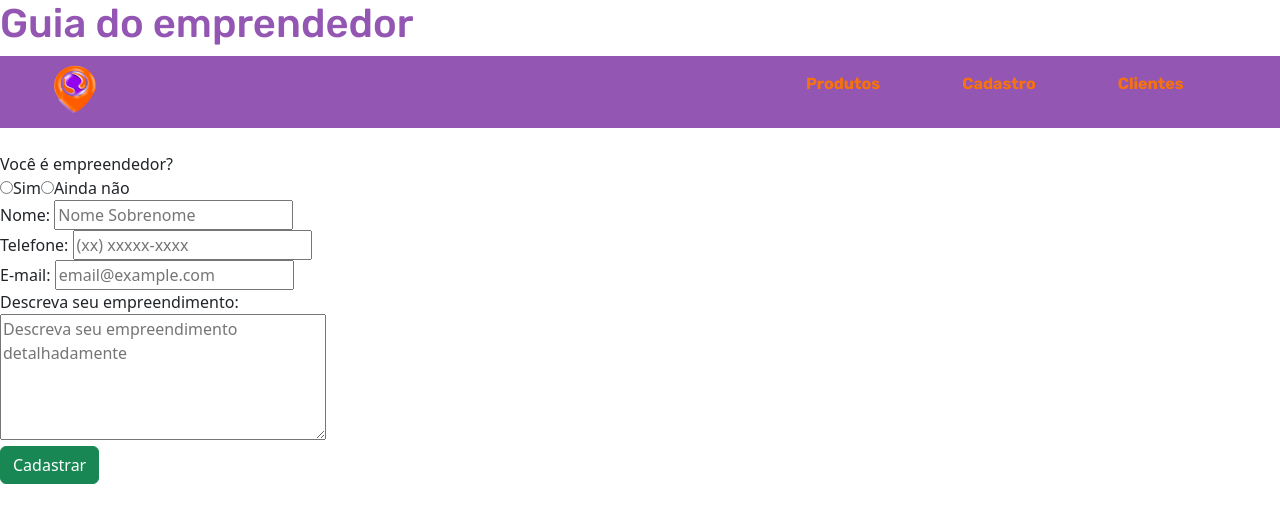
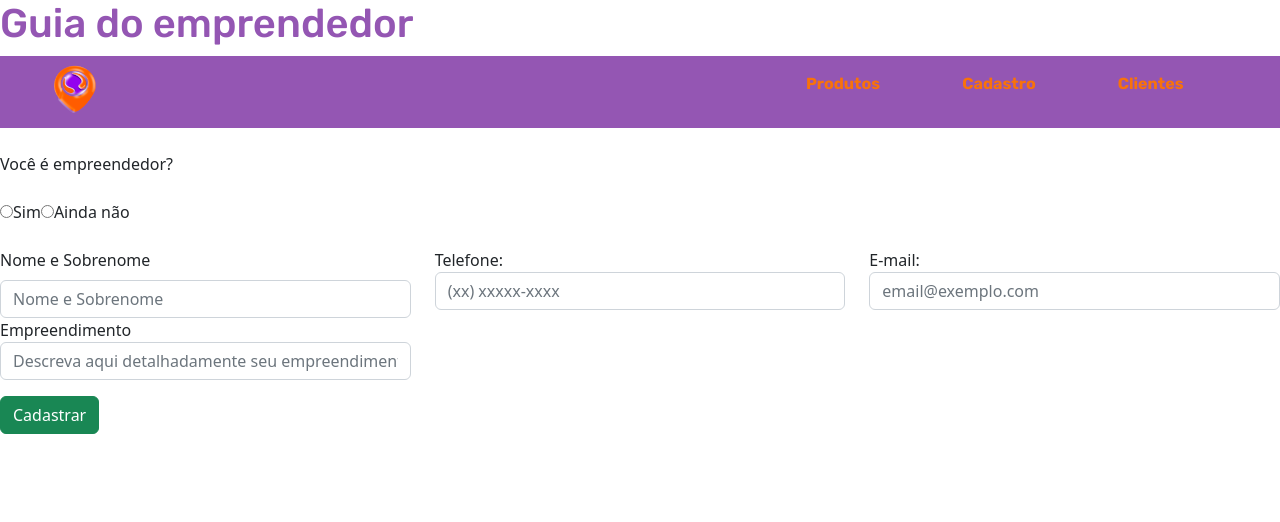
Before and after one commit to hluna23/projetofinal, a React (Create React App) app: page /cadastro-usuario in a window 1280 px wide. Shown: the top 522 px of the page. Built offline with nearby package versions, Linux system fonts and the light colour scheme.

Commit message:
validação do formulario CadastroUsuario com bootstrap

```diff
--- a/db.json
+++ b/db.json
@@ -25,14 +25,6 @@
       "id": 5
     },
     {
-      "nome": "ana",
-      "telefone": "46545",
-      "email": "jazminpinto61@gmail.com",
-      "empreendedor": "nao",
-      "empreendimento": "coghjffsdth",
-      "id": 7
-    },
-    {
       "nome": "Ana carolina",
       "telefone": "5486843548",
       "email": "carolina@gmcol",
@@ -47,6 +39,14 @@
       "empreendedor": "nao",
       "empreendimento": "askdnadheiofnaklfnhodiafha",
       "id": 9
+    },
+    {
+      "nome": "Ana Paula",
+      "telefone": "54789632145",
+      "email": "Pau@mail.com",
+      "empreendedor": "sim",
+      "empreendimento": "venta de carros y motos",
+      "id": 12
     }
   ],
   "produtos": [
@@ -65,8 +65,19 @@
       "preco": "R$2.000",
       "categoria": "movil",
       "nomeEmpreendedor": "Jazmin",
-      "contato": "54879632145",
-      "id": 2
+      "contato": "548796555555",
+      "id": 2,
+      "nome": "Catalina",
+      "empreendedor": "Maria catalina"
+    },
+    {
+      "nomeProduto": "Automoveis",
+      "descricao": "venta de carros y motos",
+      "preco": "R$ 1.000",
+      "categoria": "ventas",
+      "nomeEmpreendedor": "Ana Paula",
+      "contato": "56987412365",
+      "id": 3
     }
   ],
   "usuarios": [
--- a/src/components/Cadastro/CadastroUsuario.js
+++ b/src/components/Cadastro/CadastroUsuario.js
@@ -1,10 +1,12 @@
-import { useState } from "react";
+import React, { useState } from "react";
 import { Link } from "react-router-dom";
-import { Button } from "react-bootstrap";
+import { Button, Col, Row, Form } from "react-bootstrap";
 import Cabecalho from "../Cabecalho/Cabecalho";
-import "./ValidarForm";
+import FormCheckInput from "react-bootstrap/esm/FormCheckInput";
+import InputGroup from "react-bootstrap/InputGroup";
 
 export default function CadastroUsuario() {
+  const [validated, setValidated] = useState(false);
   const [nome, setNome] = useState("");
   const [telefone, setTelefone] = useState("");
   const [email, setEmail] = useState("");
@@ -27,14 +29,25 @@ export default function CadastroUsuario() {
     });
   };
 
+  const handleSubmit = (event) => {
+    const form = event.currentTarget;
+    if (form.checkValidity() === false) {
+      event.preventDefault();
+      event.stopPropagation();
+    }
+
+    setValidated(true);
+  };
+
   return (
     <div>
       <Cabecalho />
+      <div>
         <br />
-      <div>
-        <form>
+        <Form noValidate validated={validated} onSubmit={handleSubmit}>
           <span>Você é empreendedor?</span>
           <div>
+            <br />
             <input
               type="radio"
               id="empreendedor"
@@ -52,58 +65,61 @@ export default function CadastroUsuario() {
             />
             <label htmlFor="nao">Ainda não</label>
           </div>
-          <div>
-            <span>Nome: </span>
-            <label>
-              <input
+          <br />
+
+          <Row className="mb-3">
+            <Form.Group as={Col} md="4" controlId="nome">
+              <Form.Label>Nome e Sobrenome</Form.Label>
+              <Form.Control
+                required
                 type="text"
-                placeholder="Nome Sobrenome"
+                placeholder="Nome e Sobrenome"
                 value={nome}
                 onChange={(e) => setNome(e.target.value)}
               />
-            </label>
-          </div>
-          <div>
-            <span>Telefone: </span>
-            <label>
-              <input
+              <Form.Control.Feedback>Perfeito!</Form.Control.Feedback>
+            </Form.Group>
+
+            <Form.Group as={Col} md="4" id="telefone">
+              <label>Telefone: </label>
+              <Form.Control
+                required
                 type="text"
                 placeholder="(xx) xxxxx-xxxx"
                 value={telefone}
                 onChange={(e) => setTelefone(e.target.value)}
               />
-            </label>
-          </div>
-          <div>
-            <span id="span-email">E-mail: </span>
-            <label>
-              <input
-                type="email"
-                name="email"
-                placeholder="email@example.com"
+              <Form.Control.Feedback>Ótimo!</Form.Control.Feedback>
+            </Form.Group>
+
+            <Form.Group as={Col} md="4" id="email">
+              <label>E-mail: </label>
+              <Form.Control
+                required
+                type="text"
+                placeholder="email@exemplo.com"
                 value={email}
                 onChange={(e) => setEmail(e.target.value)}
               />
-            </label>
-          </div>
-          <div>
-            <label>
-              <span for="empreendimento">Descreva seu empreendimento: </span>
-              <br />
-              <textarea
-                id="empreendimento"
-                name="empreendimento"
-                rows="5"
-                cols="33"
-                placeholder="Descreva seu empreendimento detalhadamente"
+              <Form.Control.Feedback>Perfeito!!</Form.Control.Feedback>
+            </Form.Group>
+
+            <Form.Group as={Col} md="4" id="empreendimento">
+              <label htmlFor="empreendimento">Empreendimento</label>
+              <Form.Control
+                required
+                type="text"
+                placeholder="Descreva aqui detalhadamente seu empreendimento"
                 value={empreendimento}
                 onChange={(e) => setEmpreendimento(e.target.value)}
-              ></textarea>
-            </label>
-          </div>
-        </form>
+              />
+              <Form.Control.Feedback>Muito bem!</Form.Control.Feedback>
+            </Form.Group>
+          </Row>
+
           <Link to="/cadastrar">
             <Button
+              type="submit"
               variant="success"
               onClick={novoCadastro}
               className="botao-cadastro"
@@ -111,6 +127,7 @@ export default function CadastroUsuario() {
               Cadastrar
             </Button>
           </Link>
+        </Form>
       </div>
     </div>
   );
--- a/src/components/Produtos/Produtos.js
+++ b/src/components/Produtos/Produtos.js
@@ -7,7 +7,7 @@ import "./Produtos.css";
 export default function Produtos() {
   const [produtos, setProdutos] = useState([]);
   const [id, setId] = useState("");
-  const [nome, setNome] = useState("");
+  const [nomeProduto, setNomeProduto] = useState("");
   const [descricao, setDescricao] = useState("");
   const [preco, setPreco] = useState("");
   const [categoria, setCategoria] = useState("");
@@ -25,7 +25,7 @@ export default function Produtos() {
   const fecharModalEdit = () => setEdit(false);
   const mostrarModalEdit = (
     id,
-    nome,
+    nomeProduto,
     descricao,
     preco,
     categoria,
@@ -33,7 +33,7 @@ export default function Produtos() {
     contato
   ) => {
     setId(id);
-    setNome(nome);
+    setNomeProduto(nomeProduto);
     setDescricao(descricao);
     setPreco(preco);
     setCategoria(categoria);
@@ -54,7 +54,7 @@ export default function Produtos() {
 
   const alterarProduto = async () => {
     const cadastroPatch = {
-      nome,
+      nomeProduto,
       descricao,
       preco,
       categoria,
@@ -96,7 +96,7 @@ export default function Produtos() {
               <div id="Loja">
                 <img src={Loja} alt="Loja" className="loja" />
                 <ul>
-                  <li> {produto.nome}</li>
+                  <li> {produto.nomeProduto}</li>
                   <li> {produto.descricao}</li>
                   <li>Preco: {produto.preco}</li>
                   <li>Categoria: {produto.categoria}</li>
@@ -110,7 +110,7 @@ export default function Produtos() {
                     onClick={() =>
                       mostrarModalEdit(
                         produto.id,
-                        produto.nome,
+                        produto.nomeProduto,
                         produto.descricao,
                         produto.preco,
                         produto.categoria,
@@ -145,12 +145,12 @@ export default function Produtos() {
         <Modal.Body>
           <form>
             <div>
-              <span>Nome: </span>
+              <span>Nome do Produto: </span>
               <label>
                 <input
                   type="text"
-                  defaultValue={nome}
-                  onChange={(e) => setNome(e.target.value)}
+                  defaultValue={nomeProduto}
+                  onChange={(e) => setNomeProduto(e.target.value)}
                 />
               </label>
             </div>
```
Lines whose indentation alone changed are shown as unchanged.
